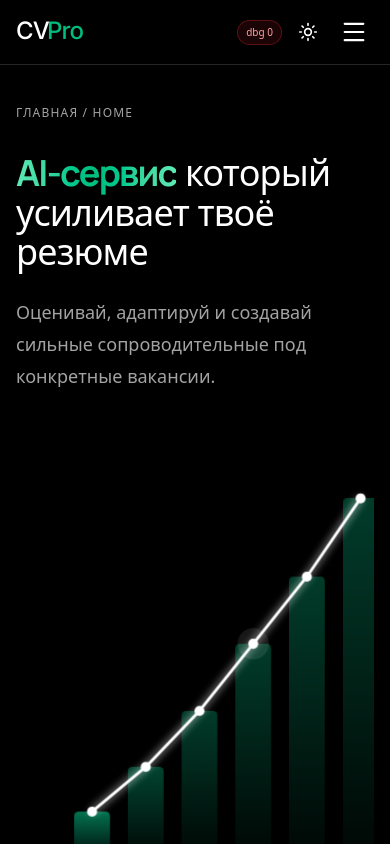
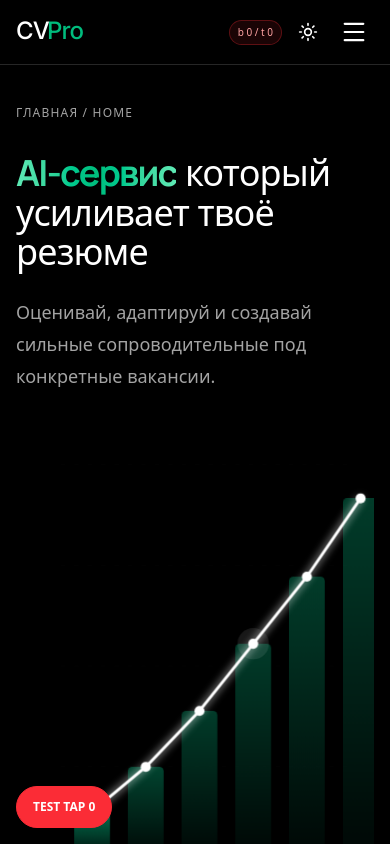
Before and after one commit to 0su0000000i17/CV, a Next.js app in the folder frontend/: page / in a window 390 px wide. Shown: the top 844 px of the page. Built offline with nearby package versions, Linux system fonts and the light colour scheme; no server answers.

Commit message:
Add temporary separate tap test button

```diff
--- a/frontend/src/widgets/header/ui/header.tsx
+++ b/frontend/src/widgets/header/ui/header.tsx
@@ -22,6 +22,7 @@ export function Header() {
   const [mounted, setMounted] = useState(false);
   const [isMenuOpen, setIsMenuOpen] = useState(false);
   const [debugTapCount, setDebugTapCount] = useState(0);
+  const [debugTestCount, setDebugTestCount] = useState(0);
 
   useEffect(() => {
     setMounted(true);
@@ -58,11 +59,19 @@ export function Header() {
     setIsMenuOpen((currentValue) => !currentValue);
   }
 
+  function handleDebugTestTap() {
+    const nextTestCount = debugTestCount + 1;
+
+    window.alert(`CVPro debug: TEST TAP ${nextTestCount}`);
+    setDebugTestCount(nextTestCount);
+  }
+
   function handleNavigate() {
     setIsMenuOpen(false);
   }
 
   return (
+    <>
       <header className="sticky top-0 z-50 border-b border-border bg-background/95 backdrop-blur supports-[backdrop-filter]:bg-background/60">
         <div className="mx-auto flex h-16 w-full max-w-[1400px] items-center justify-between px-4 md:px-6">
           <Link href="/" className="inline-flex items-center" aria-label="CVPro">
@@ -78,7 +87,7 @@ export function Header() {
 
           <div className="flex items-center gap-2 md:gap-3">
             <span className="rounded-full border border-red-500/30 bg-red-500/10 px-2 py-1 text-[10px] font-medium text-red-300 md:hidden">
-            dbg {debugTapCount}
+              b {debugTapCount} / t {debugTestCount}
             </span>
 
             <ThemeToggleButton
@@ -114,5 +123,14 @@ export function Header() {
           onNavigate={handleNavigate}
         />
       </header>
+
+      <button
+        type="button"
+        onClick={handleDebugTestTap}
+        className="fixed bottom-4 left-4 z-[9999] rounded-full border border-red-500 bg-red-500 px-4 py-3 text-xs font-semibold text-white md:hidden"
+      >
+        TEST TAP {debugTestCount}
+      </button>
+    </>
   );
 }
```
Lines whose indentation alone changed are shown as unchanged.
